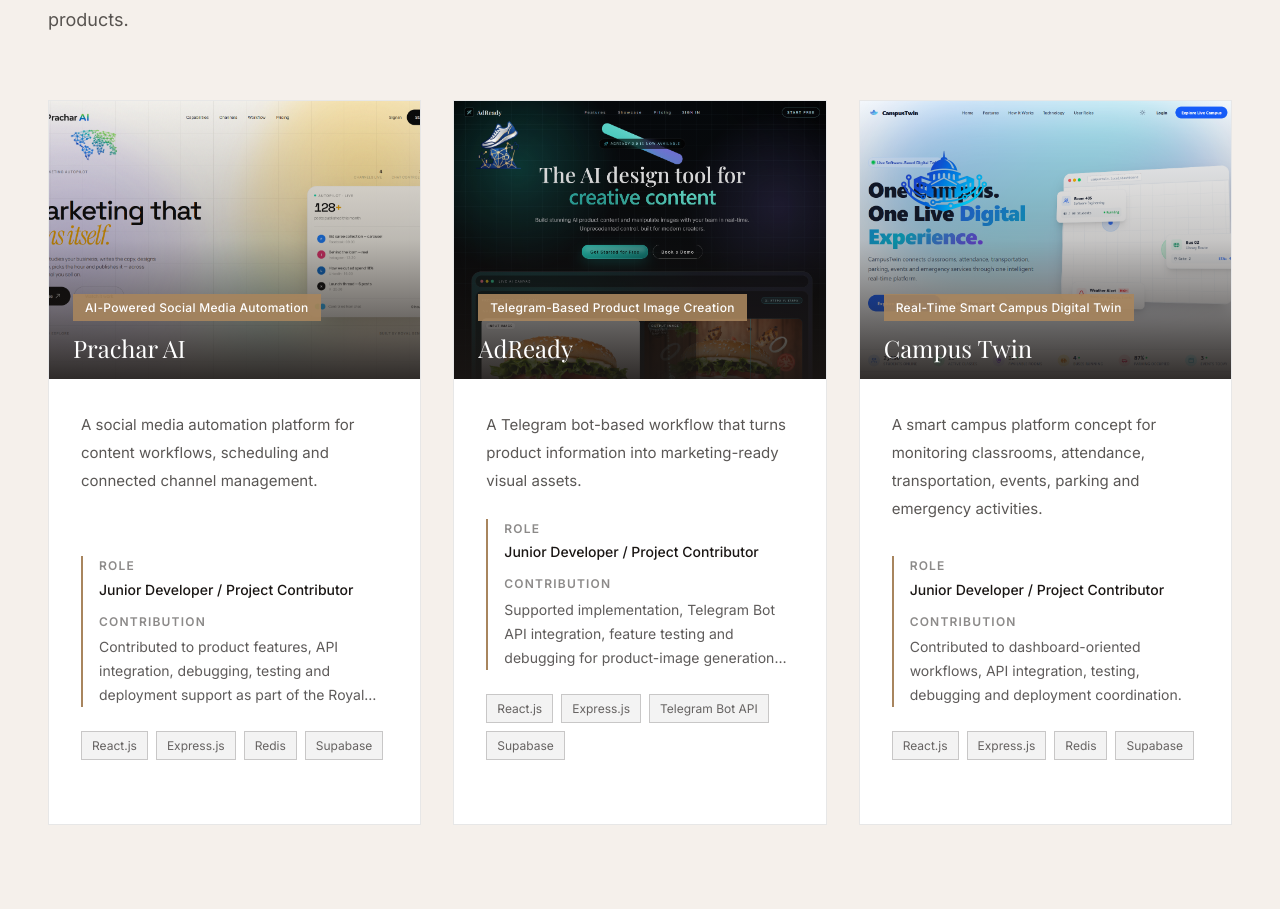
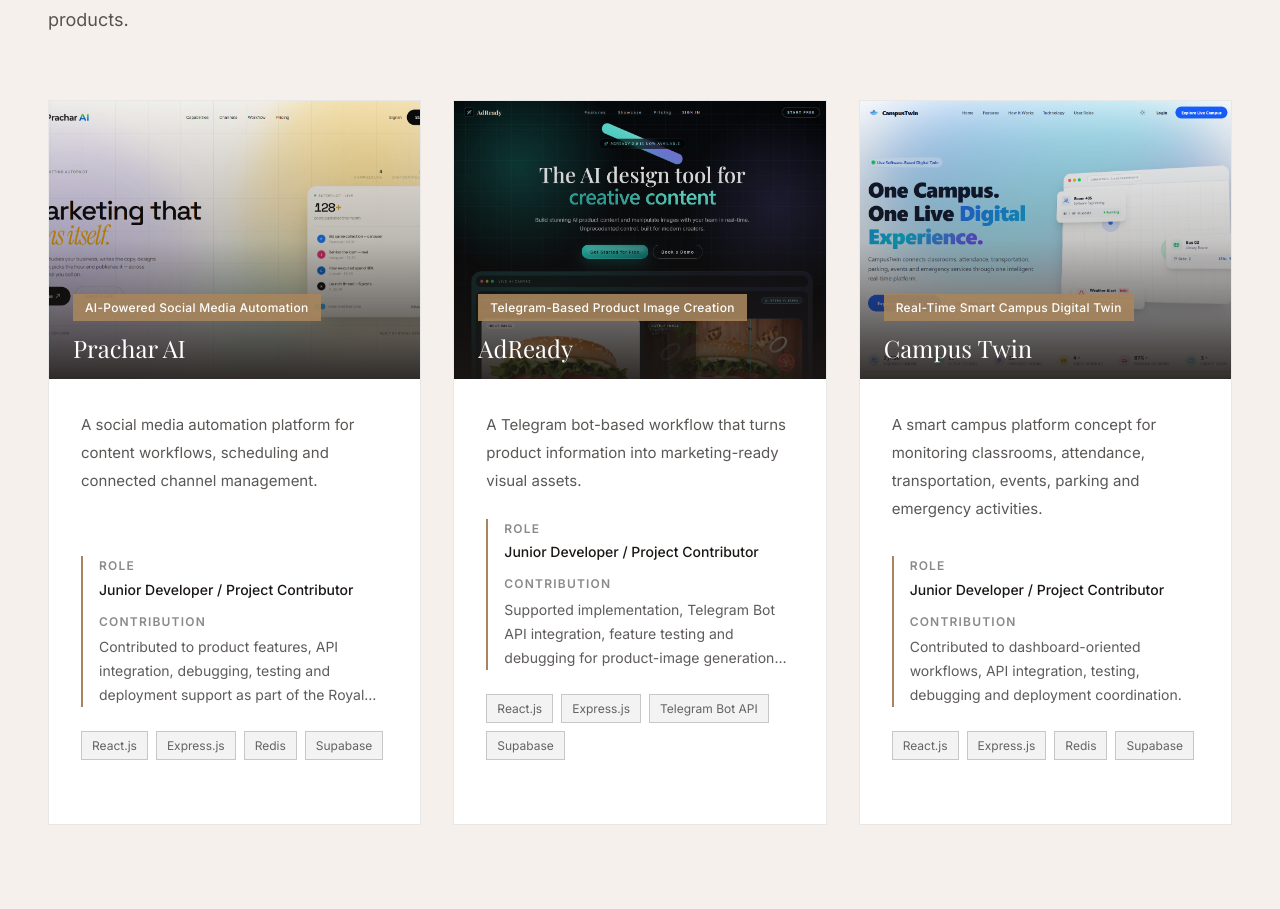
Before and after one commit to MohammedShakib/my-portfolio-website, a Next.js app: page / in a window 1280 px wide. Shown: the part 4030-4939 px from the top of the page. Built offline with nearby package versions, Linux system fonts and the light colour scheme.

Commit message:
Remove redundant floating logo overlay from FeaturedProjects cards

```diff
--- a/src/components/sections/FeaturedProjects.tsx
+++ b/src/components/sections/FeaturedProjects.tsx
@@ -47,13 +47,7 @@
                   className="object-cover object-top transition-transform duration-700 group-hover:scale-105"
                 />
                 <div className="absolute inset-0 bg-gradient-to-t from-primary/90 via-primary/25 to-transparent" />
-                <Image
-                  src={project.logo}
-                  alt={project.logoAlt || `${project.title} logo`}
-                  width={project.logoWidth || 48}
-                  height={project.logoHeight || 48}
-                  className={project.logoClassName || "absolute left-4 top-4 h-11 w-11 md:left-5 md:top-5 md:h-12 md:w-12 object-contain"}
-                />
+
 
                 <div className="absolute bottom-4 left-4 right-4 md:left-6 md:right-6">
                   <span className="inline-block px-3 py-1 bg-accent/90 text-white text-[12px] font-medium tracking-wide mb-3">
--- a/src/data/portfolio.ts
+++ b/src/data/portfolio.ts
@@ -215,10 +215,6 @@
     image: "/assets/projects/campus-twin.png",
     logo: "/assets/projects/CampusTwin-logo.png",
     imageAlt: "Campus Twin smart campus dashboard",
-    logoAlt: "Campus Twin logo",
-    logoClassName: "absolute left-4 top-4 h-auto w-24 md:left-5 md:top-5 md:w-32 object-contain",
-    logoWidth: 128,
-    logoHeight: 48,
     githubLink: "",
     liveLink: "",
     caseStudyLink: "",
```
